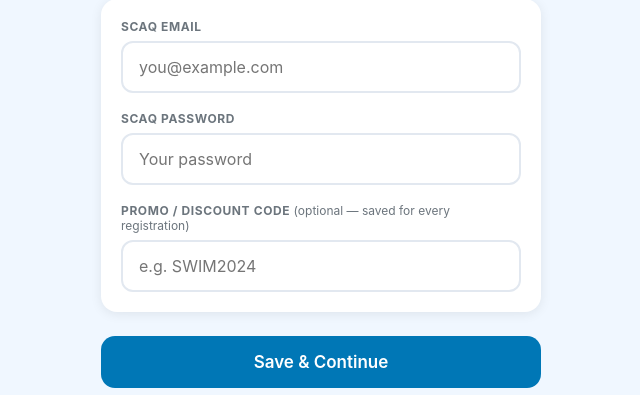
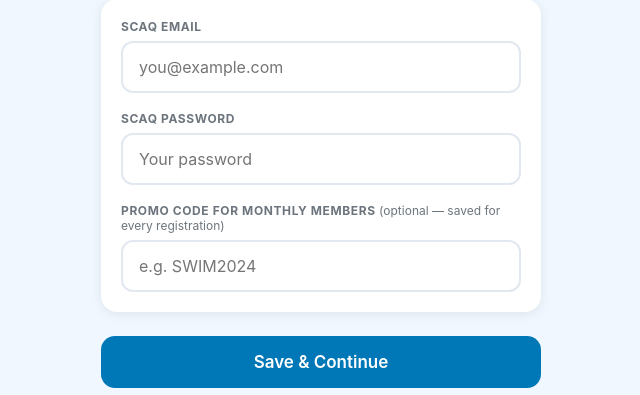
Before and after one commit to R10ForTheWin/reggie, a Flask app: page / in a window 1280 px wide. Shown: the part 352-747 px from the top of the page, without its empty margins (319-959 px from the left). Run offline with Flask 3, Linux system fonts and the light colour scheme.

Commit message:
Update promo code label to 'Promo Code For Monthly Members'
Co-Authored-By: Claude Sonnet 4.6 <noreply@anthropic.com>

```diff
--- a/templates/index.html
+++ b/templates/index.html
@@ -222,7 +222,7 @@
         <input type="password" id="s-password" placeholder="Your password" autocomplete="current-password">
       </div>
       <div class="form-group" style="margin-bottom:0">
-        <label>Promo / Discount Code <span class="label-note">(optional — saved for every registration)</span></label>
+        <label>Promo Code For Monthly Members <span class="label-note">(optional — saved for every registration)</span></label>
         <input type="text" id="s-promo" placeholder="e.g. SWIM2024" autocomplete="off" autocapitalize="characters" spellcheck="false">
       </div>
     </div>
```
